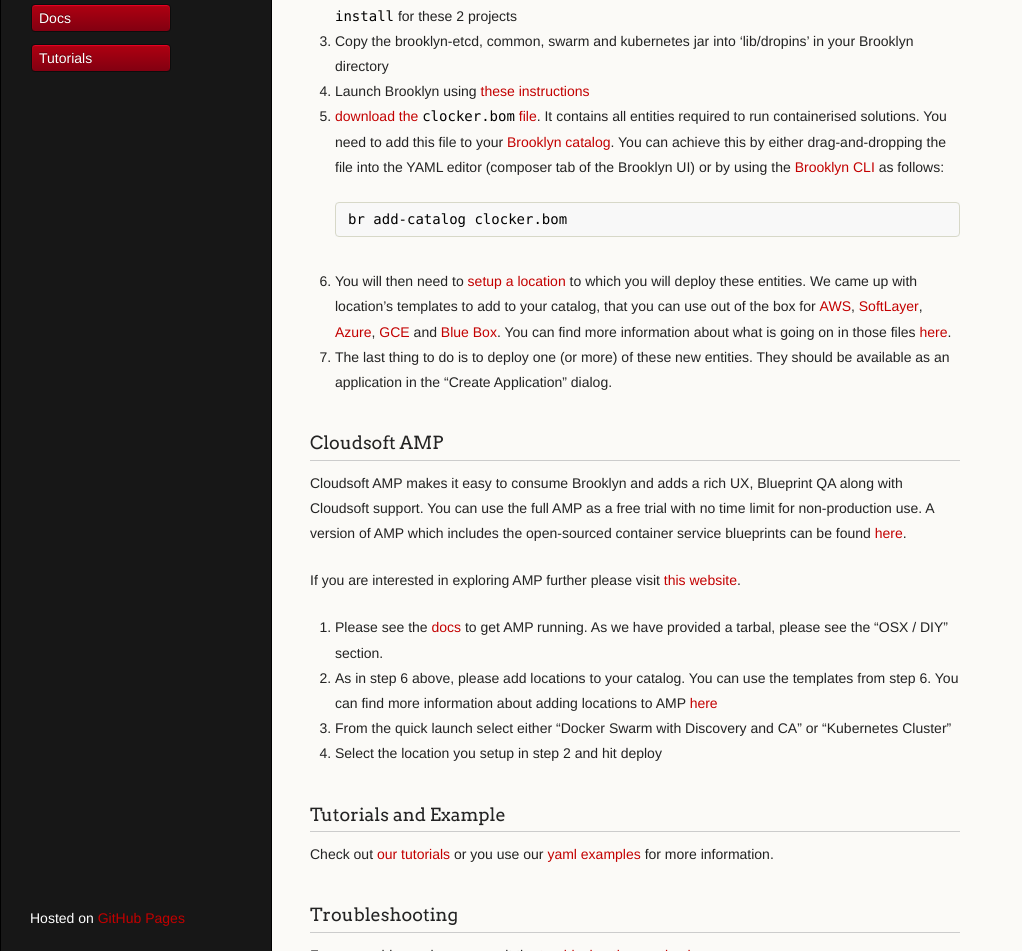
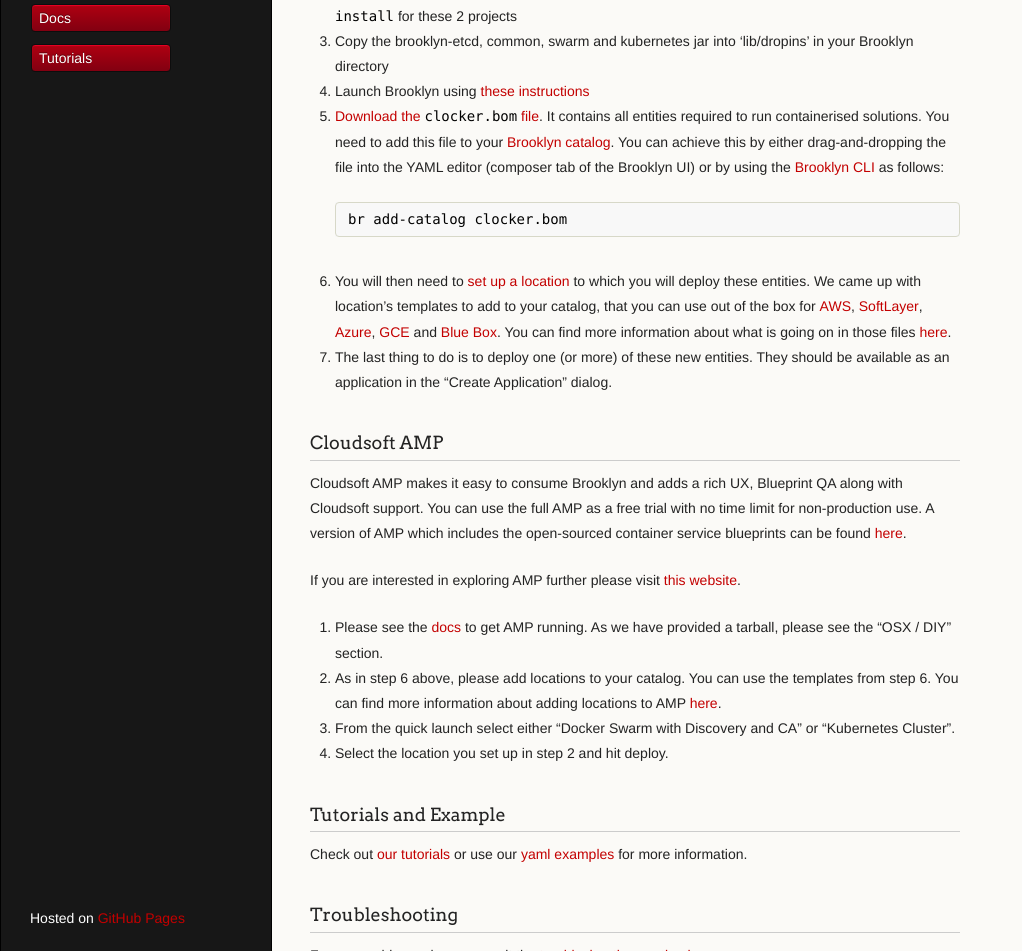
Before and after one commit to brooklyncentral/clocker, a Jekyll site: the page built from index.md, in a window 1280 px wide and 1400 px high, scrolled down 289 px. Shown: the part 360-1311 px from the top of the window, without its empty margins (0-1022 px from the left). Built offline with Jekyll 4.4.1, drawn with Linux system fonts in a browser that asks for light colours.

Commit message:
Doc typos

````diff
--- a/index.md
+++ b/index.md
@@ -8,7 +8,7 @@
 
 ## What can you do with it?
 
-* You can easily deploy production grade Docker Swarms or Kubernetes clusters to a [range of clouds](http://brooklyn.apache.org/v/latest/ops/locations/index.html) (including [AWS](https://aws.amazon.com/), [Azure](https://azure.microsoft.com), [Google Cloud](https://cloud.google.com/), [IBM Softlayer](http://www.softlayer.com/), and [IBM BlueBox](https://www.blueboxcloud.com/).
+* You can easily deploy production grade Docker Swarms or Kubernetes clusters to a [range of clouds](http://brooklyn.apache.org/v/latest/ops/locations/index.html) (including [AWS](https://aws.amazon.com/), [Azure](https://azure.microsoft.com), [Google Cloud](https://cloud.google.com/), [IBM Softlayer](http://www.softlayer.com/), and [IBM BlueBox](https://www.blueboxcloud.com/)).
 * You can manage and scale Swarms or clusters in real time.
 
 ## Getting started
@@ -20,12 +20,12 @@
 2. You will need to manually build [brooklyn-etcd](https://github.com/brooklyncentral/brooklyn-etcd/) and [Clocker](https://github.com/brooklyncentral/clocker). You can do so by running `mvn clean install` for these 2 projects
 3. Copy the brooklyn-etcd, common, swarm and kubernetes jar into 'lib/dropins' in your Brooklyn directory
 4. Launch Brooklyn using [these instructions](https://brooklyn.apache.org/v/latest/start/running.html)
-5. [download the `clocker.bom` file](clocker.bom). It contains all entities required to run containerised solutions. You need to add this file to your [Brooklyn catalog](http://brooklyn.apache.org/v/latest/ops/catalog/index.html). You can achieve this by either drag-and-dropping the file into the YAML editor (composer tab of the Brooklyn UI) or by using the [Brooklyn CLI](https://brooklyn.apache.org/v/latest/ops/cli/index.html) as follows:
+5. [Download the `clocker.bom` file](clocker.bom). It contains all entities required to run containerised solutions. You need to add this file to your [Brooklyn catalog](http://brooklyn.apache.org/v/latest/ops/catalog/index.html). You can achieve this by either drag-and-dropping the file into the YAML editor (composer tab of the Brooklyn UI) or by using the [Brooklyn CLI](https://brooklyn.apache.org/v/latest/ops/cli/index.html) as follows:
 
    ```sh
    br add-catalog clocker.bom
    ```
-6. You will then need to [setup a location](https://brooklyn.apache.org/v/latest/ops/locations/index.html) to which you will deploy these entities. We came up with location's templates to add to your catalog, that you can use out of the box for [AWS](tutorials/locations/aws-example-location.bom), [SoftLayer]((tutorials/locations/sl-example-location.bom)), [Azure](tutorials/locations/azure-example-location.bom), [GCE](tutorials/locations/gce-example-location.bom) and [Blue Box](tutorials/locations/bb-example-location.bom). You can find more information about what is going on in those files [here](tutorials/swarm-cluster.html#setup-a-cloud-location).
+6. You will then need to [set up a location](https://brooklyn.apache.org/v/latest/ops/locations/index.html) to which you will deploy these entities. We came up with location's templates to add to your catalog, that you can use out of the box for [AWS](tutorials/locations/aws-example-location.bom), [SoftLayer]((tutorials/locations/sl-example-location.bom)), [Azure](tutorials/locations/azure-example-location.bom), [GCE](tutorials/locations/gce-example-location.bom) and [Blue Box](tutorials/locations/bb-example-location.bom). You can find more information about what is going on in those files [here](tutorials/swarm-cluster.html#setup-a-cloud-location).
 7. The last thing to do is to deploy one (or more) of these new entities. They should be available as an application in the "Create Application" dialog.
 
 ### Cloudsoft AMP
@@ -33,13 +33,13 @@
 
 If you are interested in exploring AMP further please visit [this website](http://www.cloudsoft.io/).
 
-1. Please see the [docs](http://docs.cloudsoft.io/tutorials/tutorial-get-amp-running.html) to get AMP running. As we have provided a tarbal, please see the "OSX / DIY" section.
-2. As in step 6 above, please add locations to your catalog. You can use the templates from step 6. You can find more information about adding locations to AMP [here](http://docs.cloudsoft.io/locations/index.html)
-3. From the quick launch select either "Docker Swarm with Discovery and CA" or "Kubernetes Cluster"
-4. Select the location you setup in step 2 and hit deploy
+1. Please see the [docs](http://docs.cloudsoft.io/tutorials/tutorial-get-amp-running.html) to get AMP running. As we have provided a tarball, please see the "OSX / DIY" section.
+2. As in step 6 above, please add locations to your catalog. You can use the templates from step 6. You can find more information about adding locations to AMP [here](http://docs.cloudsoft.io/locations/index.html).
+3. From the quick launch select either "Docker Swarm with Discovery and CA" or "Kubernetes Cluster".
+4. Select the location you set up in step 2 and hit deploy.
 
 ### Tutorials and Example
-Check out [our tutorials](tutorials) or you use our [yaml examples](examples/swarm.yaml){:target="blank"} for more information.
+Check out [our tutorials](tutorials) or use our [yaml examples](examples/swarm.yaml){:target="blank"} for more information.
 
 ### Troubleshooting
 For any problems please consult the [troubleshooting section here](./docs/troubleshooting.html).
````
